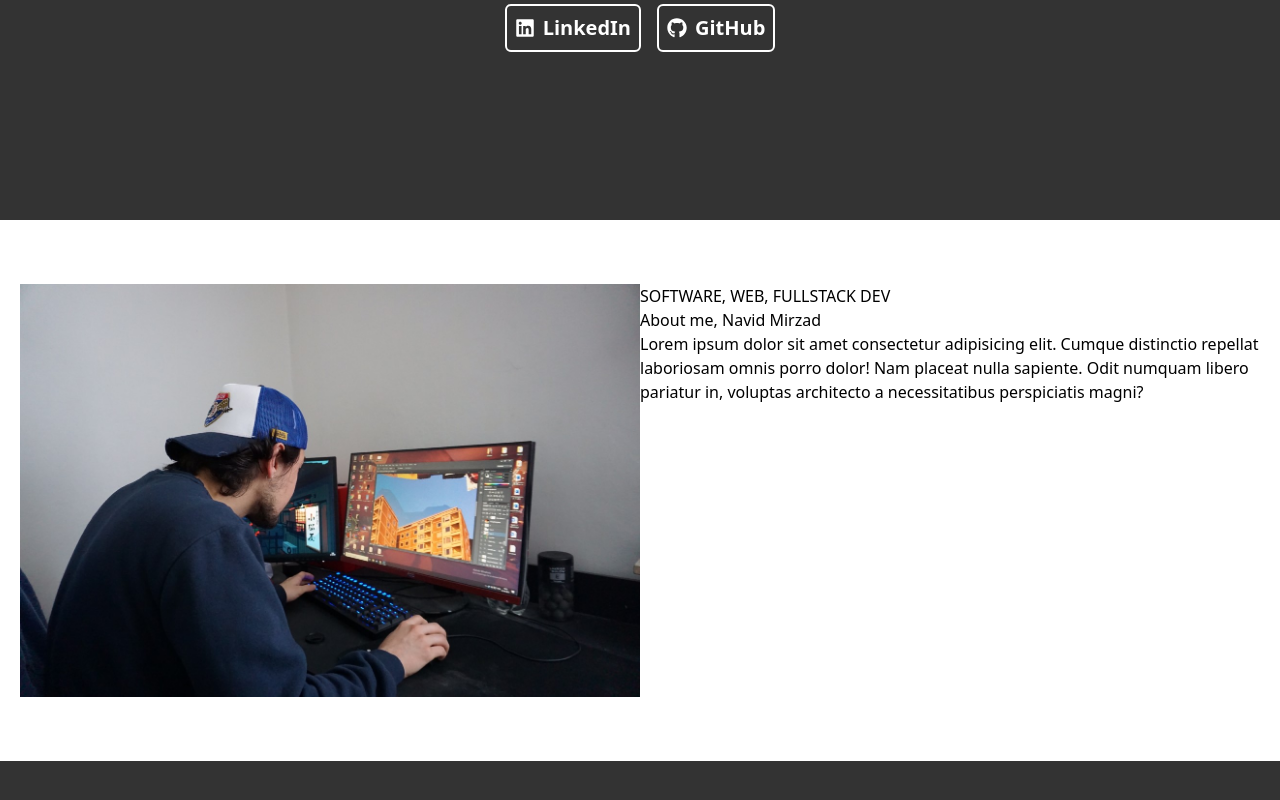
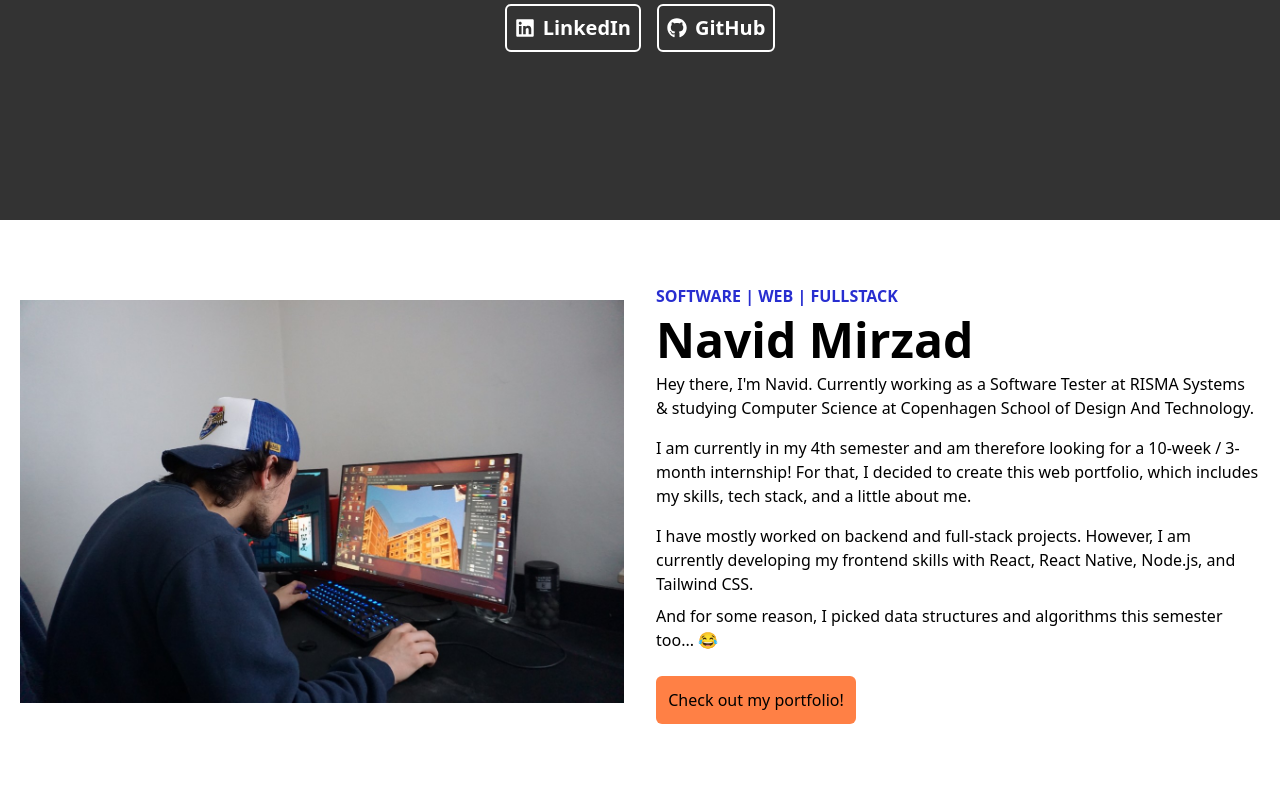
Before and after one commit to navidmirzad/nm-react-portfolio, a React (Create React App) app: page / in a window 1280 px wide. Shown: the part 580-1380 px from the top of the page. Before the commit the page ends 1341 px from the top, so only its background shows below. Built offline with nearby package versions, Linux system fonts and the light colour scheme.

Commit message:
About me page finished

```diff
--- a/src/components/About.jsx
+++ b/src/components/About.jsx
@@ -1,21 +1,28 @@
 import React from 'react'
-import nav from '../assets/nav.jpg'
+import Navid from '../assets/nav.jpg'
 
 const About = () => {
   return (
     <div className='w-full bg-[#ffffff] py-16 px-4'>
-        <div className='max-w-[1240px] mx-auto grid md:grid-cols-2'>
-            <img src={nav} alt="/" />
-            <div>
-              <p>SOFTWARE, WEB, FULLSTACK DEV</p>
-              <h1>About me, Navid Mirzad</h1>
-              <p>Lorem ipsum dolor sit amet consectetur adipisicing elit.
-                Cumque distinctio repellat laboriosam omnis porro dolor! Nam placeat nulla sapiente.
-                Odit numquam libero pariatur in, voluptas architecto a necessitatibus perspiciatis magni?</p>
+        <div className='max-w-[1240px] mx-auto grid md:grid-cols-2 gap-x-8'>
+            <img className='w-[740px] mx-auto my-4' src={Navid} alt="/" />
+            <div className='flex flex-col justify-center'>
+              <p className='text-[#282ed0] font-bold'>SOFTWARE | WEB | FULLSTACK</p>
+              <h1 className='md:text-5xl sm:text-4xl text-3xl font-bold py-2'>Navid Mirzad</h1>
+              {/* <p className='text-[#282ed0] font-bold'>DESIGNER & PHOTOGRAPHER</p> */}
+              <p>Hey there, I'm Navid. Currently working as a Software Tester at RISMA Systems
+                & studying Computer Science at Copenhagen School of Design And Technology.</p>
+              <p className='mt-4'>I am currently in my 4th semester and am therefore looking for a 10-week / 3-month internship!
+                For that, I decided to create this web portfolio, which includes my skills, tech stack, and a little about me.</p>
+                <p className='mt-4'>I have mostly worked on backend and full-stack projects. However, I am currently developing my frontend skills
+                with React, React Native, Node.js, and Tailwind CSS.</p>
+                <p className='mt-2'>And for some reason, I picked data structures and algorithms this semester too... 😂</p>
+                <button className='bg-[#ff8045] text-black hover:bg-[#a9611d] w-[200px] rounded-md font-medium my-6 mx-auto md:mx-0 py-3'>
+                  Check out my portfolio!</button>
             </div>
         </div>
     </div>
   )
 }
 
-export default About
+export default About;
--- a/src/components/NavBar.jsx
+++ b/src/components/NavBar.jsx
@@ -12,7 +12,7 @@ const Navbar = () => {
   return (
     <div className="flex justify-between items-center h-24 max-w-[1240px] mx-auto px-4 text-white">
   {/* TODO: border-2 border-sky-600 rounded-3xl m-2 add this outline border to the minimzed view / mobile phone view of the navbar */}
-      <h1 className="w-full text-3xl font-bold text-[#ff8045] p-4">NAVID</h1>
+      <h1 className="w-full text-3xl font-bold text-[#ff8045] p-2">NAVID</h1>
       <ul className="hidden md:flex">
         <li className="p-4 text-lg">Home</li>
         <li className="p-4 text-lg">About</li>
@@ -24,9 +24,9 @@ const Navbar = () => {
           Resume</a>
       </ul>
       <div onClick={handleNav} className="block md:hidden">
-          {!nav ? <AiOutlineClose size={20}/> : <AiOutlineMenu size={20} />}
+          {!nav ? <AiOutlineClose size={25}/> : <AiOutlineMenu size={25} />}
       </div>
-      <ul className={!nav ? "fixed left-0 top-0 w-[60%] h-full border-r border-r-gray-600 bg-[#5a4d48] ease-out duration-500 " : "ease-in-out duration-500 fixed left-[-100%]"}>
+      <ul className={!nav ? "fixed left-0 top-0 w-[45%] h-full border-r border-r-gray-600 bg-[#5a4d48] ease-out duration-500 " : "ease-in-out duration-500 fixed left-[-100%]"}>
         <h1 className='w-full text-3xl font-bold text-[#ff8045] m-4'>NAVID</h1>
         <li className="p-4">Home</li>
         <li className="p-4">About</li>
```
Also changed, not shown: src/components/Portfolio.jsx (added).
